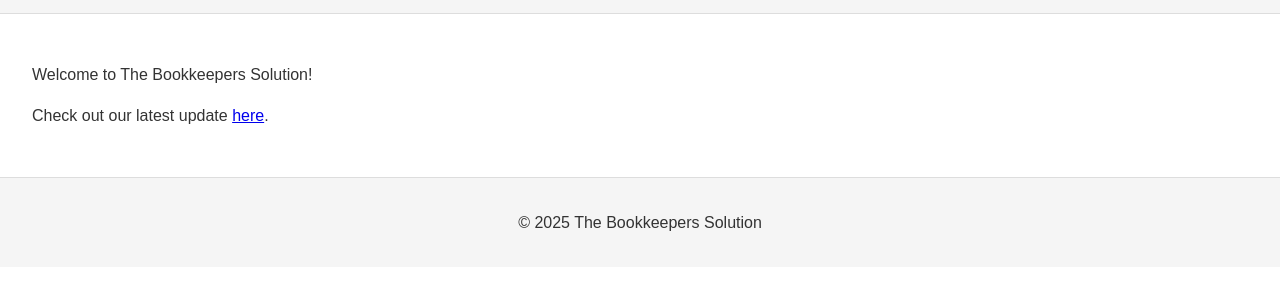
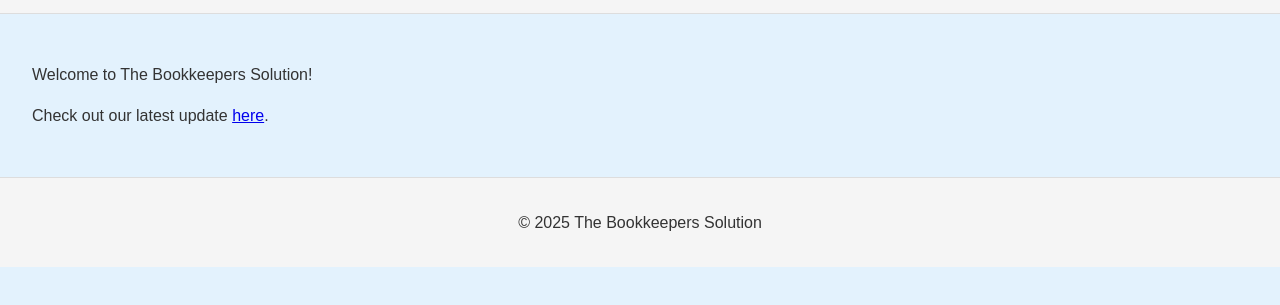
Before and after one commit to Bookkeepers-site/Bookie, an Eleventy site: page index.md in a window 1280 px wide. Shown: the part 77-382 px from the top of the page. Built offline with nearby package versions, Linux system fonts and the light colour scheme; Eleventy itself is replaced by a stand-in of ours; files that its build step writes are made by us from their sources.

Commit message:
Update CSS to add light blue background

```diff
--- a/assets/styles.css
+++ b/assets/styles.css
@@ -6,7 +6,8 @@ body {
   padding: 0;
   line-height: 1.6;
   color: #333;
-  background-color: #fff;
+  /* Apply a light blue background to tie into The Bookkeepers Solution brand */
+  background-color: #E3F2FD;
 }
 
 header {
```
